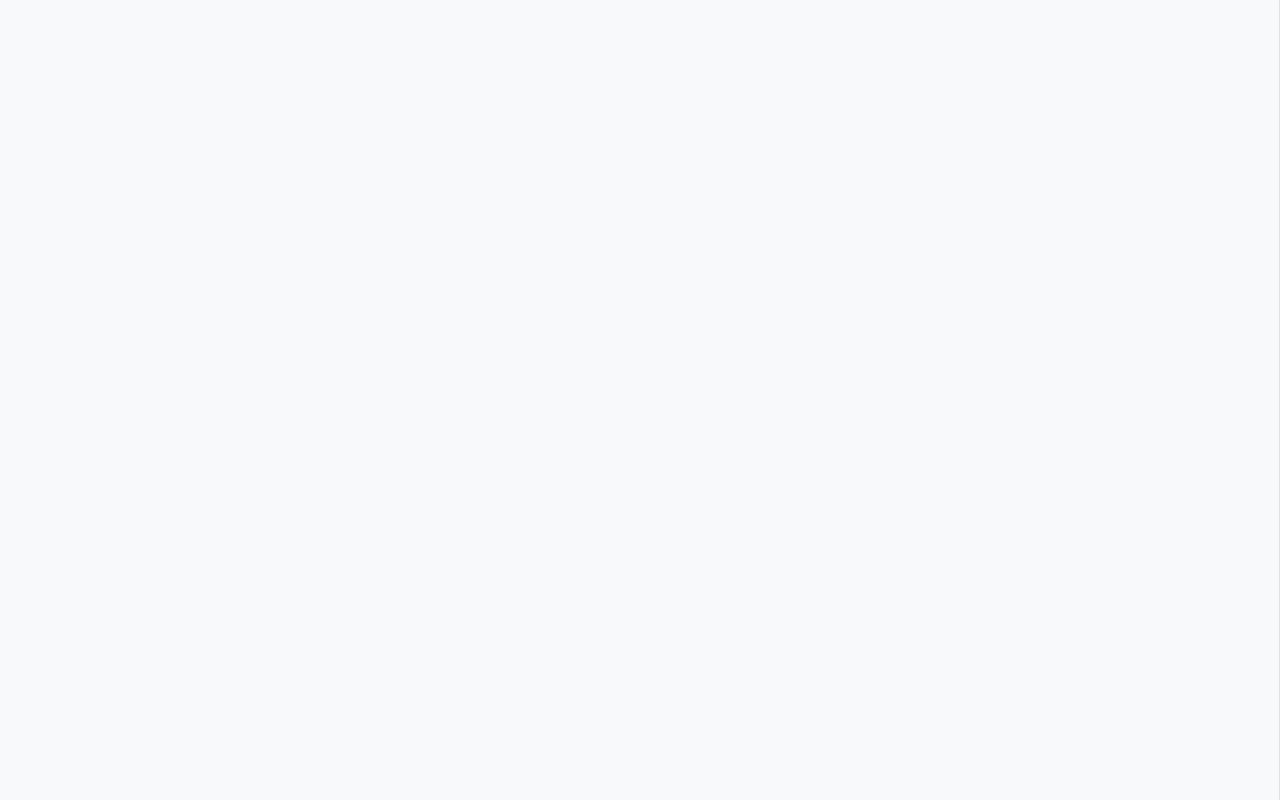
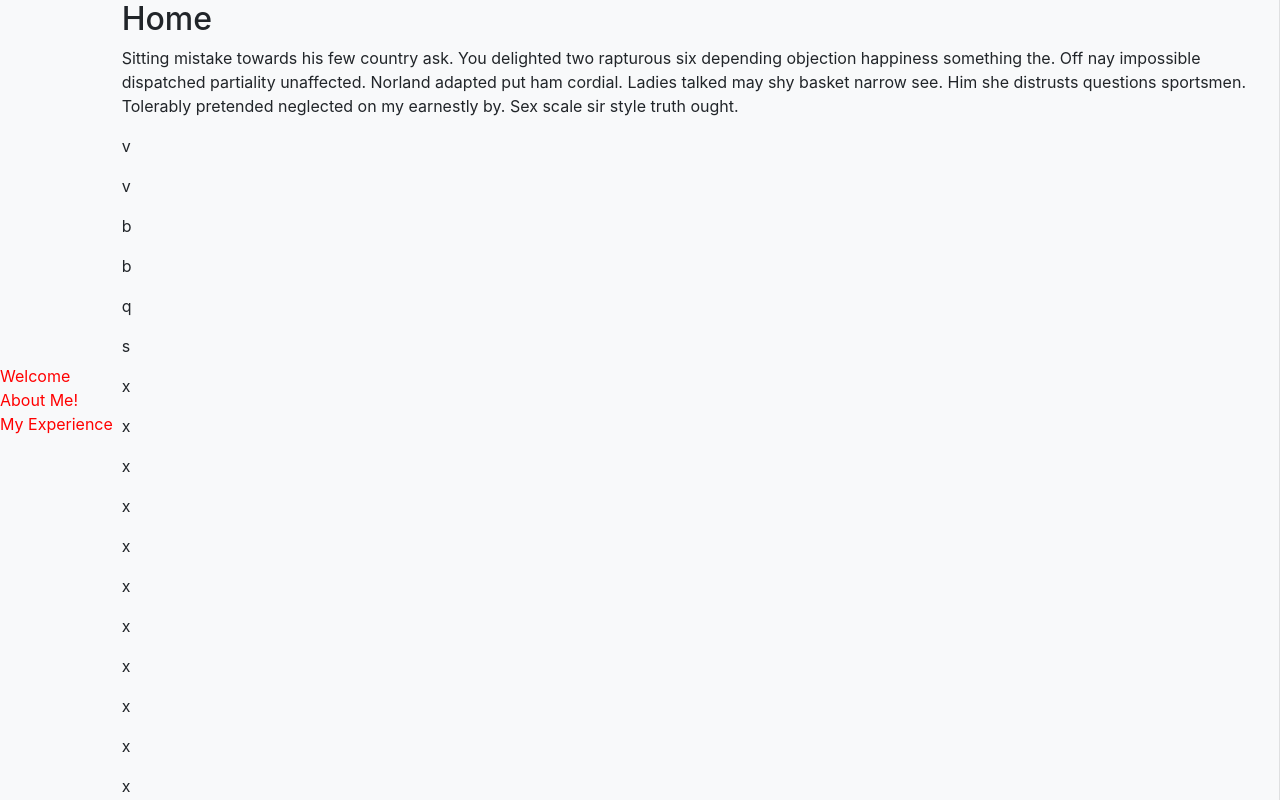
Before and after one commit to WasifButt/MyWebsite, a React (Create React App) app in the folder mywebsite/: page / in a window 1280 px wide. Shown: the top 800 px of the page. Built offline with nearby package versions, Linux system fonts and the light colour scheme.

Commit message:
centred navbar

```diff
--- a/mywebsite/src/components/Layout.js
+++ b/mywebsite/src/components/Layout.js
@@ -7,7 +7,7 @@ import { Navigation } from './Navbar'
 export const Layout = (props) => (
     <Container fluid>
         <Row>
-            <Col><Navigation /></Col>
+            <Col id = "sidebar-wrapper"><Navigation /></Col>
             <Col xs = {11}>{props.children}</Col>
         </Row>
     </Container>
--- a/mywebsite/src/components/Navbar.js
+++ b/mywebsite/src/components/Navbar.js
@@ -12,8 +12,18 @@ const Styles = styled.div`
     .navbar-brand, .navbar-nav, .navbar-link {
         color: #bbb;
         &:hover {
-            color: white;
+            color: red;
         }
+    }
+
+    .center-block {
+        margin:0 auto;
+        float:left;
+        text-align:left;
+        position: absolute;
+        top: 50%;
+        -ms-transform: translateY(-50%);
+        transform: translateY(-50%);
     }
 
     .sidebar {
@@ -22,7 +32,7 @@ const Styles = styled.div`
         bottom: 0;
         left: 0;
         min-height: 100vh !important;
-        z-index: 100;
+        //z-index: 100;
         padding: 48px 0 0;
         box-shadow: inset -1px 0 0 rgba(0, 0, 0, .1);
     }
@@ -39,7 +49,6 @@ const Styles = styled.div`
         padding: 0.875rem 1.25rem;
         font-size: 1.2rem;
     }
-
     #page-content-wrapper {
         min-width: 0;
         width: 100%;
@@ -50,18 +59,20 @@ const Styles = styled.div`
 
 export const Navigation = (props) => (
     <Styles>
-        <Nav className="col-md-12 d-none d-md-block bg-light sidebar"
-            activeKey="/home"
-            onSelect={selectedKey => alert(`selected ${selectedKey}`)}>
+        <Navbar expand = "lg">
             <div className="sidebar-sticky"></div>
             <Navbar.Toggle aria-controls = "basic-navbar-nav" />
             <Navbar.Collapse id = "basic-navbar-nav">
-                <Nav className = "flex-column">
-                    <Nav.Item><Link to="home" smooth = {true} duration = {1000}>Welcome</Link></Nav.Item>
-                    <Nav.Item><Link to="about" smooth = {true} duration = {1000}>About Me!</Link></Nav.Item>
-                    <Nav.Item><Link to="experience" smooth = {true} duration = {1000}>My Experience</Link></Nav.Item>
+                <Nav className="col-md-12 d-none d-md-block bg-light sidebar"
+                activeKey="/home"
+                onSelect={selectedKey => alert(`selected ${selectedKey}`)}>
+                    <div class = "span12 center-block">
+                        <Nav.Item><Link to="home" smooth = {true} duration = {1000}>Welcome</Link></Nav.Item>
+                        <Nav.Item><Link to="about" smooth = {true} duration = {1000}>About Me!</Link></Nav.Item>
+                        <Nav.Item><Link to="experience" smooth = {true} duration = {1000}>My Experience</Link></Nav.Item>
+                    </div>
                 </Nav>
             </Navbar.Collapse>
-        </Nav>
+        </Navbar>
     </Styles>
 )
```
